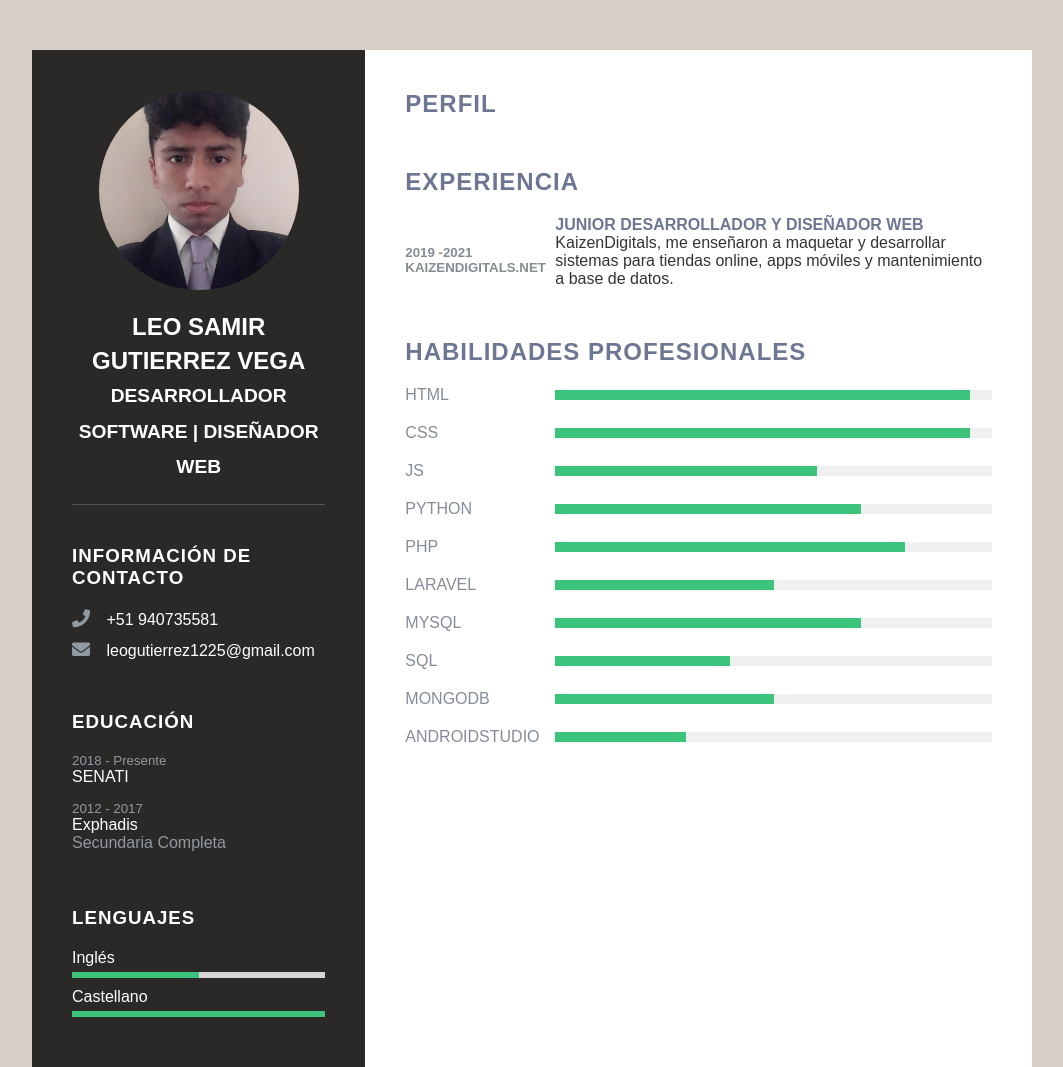
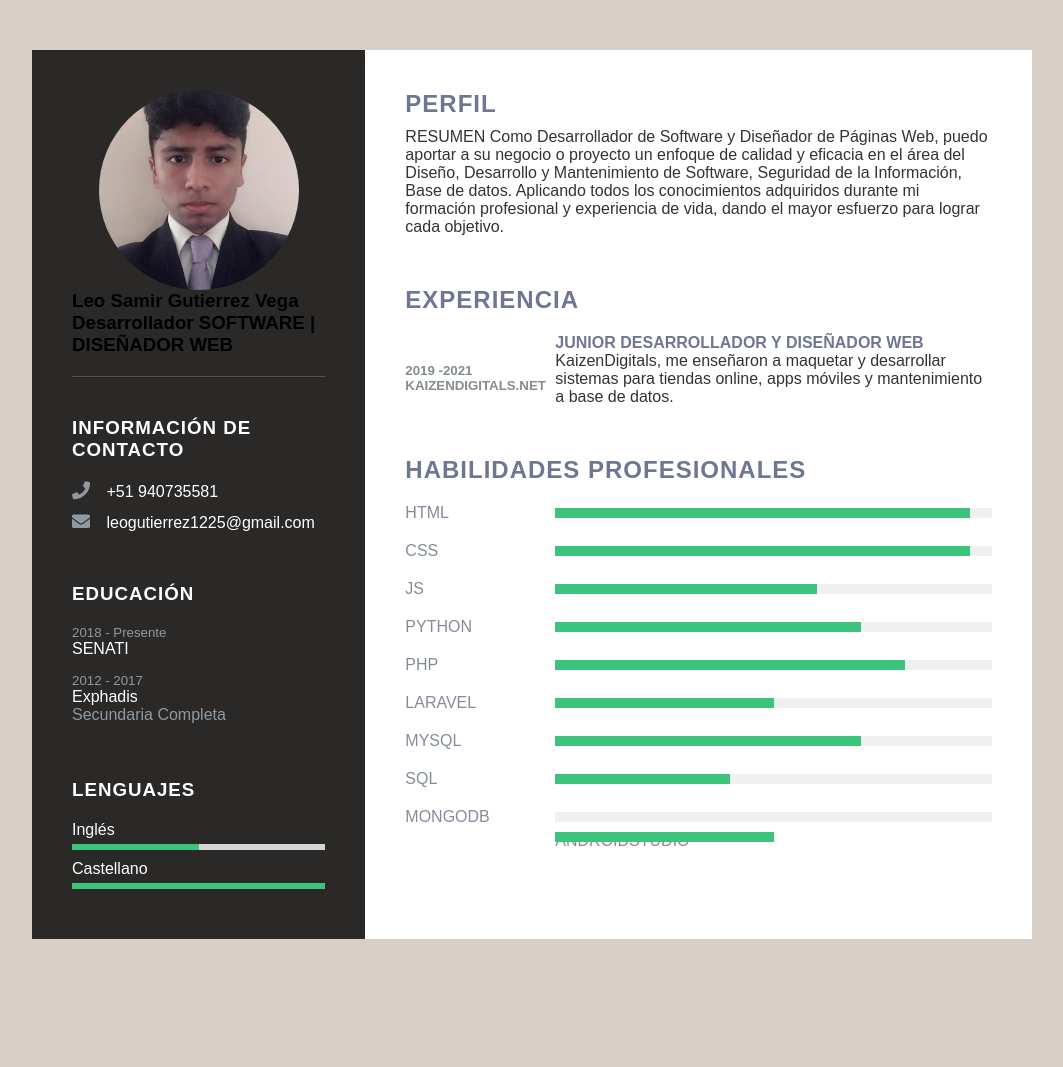
Before and after one commit to LeoGutierrezV/LeoGutierrezV.github.io, a plain HTML site: page index.html in a window 1280 px wide. Shown: the whole page, without its empty margins (108-1171 px from the left). After the commit the page ends 989 px from the top, so only its background shows below. Drawn offline with Linux system fonts and the light colour scheme.

Commit message:
Update index.html

```diff
--- a/index.html
+++ b/index.html
@@ -14,7 +14,7 @@
 				<div class="img">
 					<img src="224763639_983153245783197_293695013717355951_n (1).jpg">
 				</div>
-				<h2>Leo Samir Gutierrez Vega<br><span>Desarrollador SOFTWARE | DISEÑADOR WEB</span></h2>
+				<h3>Leo Samir Gutierrez Vega<br><span>Desarrollador SOFTWARE | DISEÑADOR WEB</span></h3>
 			</div>
 
 			<div class="contact_me">
@@ -65,7 +65,13 @@
 		<div class="right_side">
 			<div class="about">
 				<h2 class="title2">Perfil</h2>
-				<p></p>
+				<p>RESUMEN
+					Como Desarrollador de Software y Diseñador de Páginas Web, puedo aportar a su negocio o proyecto un enfoque de calidad y eficacia en el
+					área del Diseño, Desarrollo y Mantenimiento de Software, Seguridad de la
+					Información, Base de datos.
+					Aplicando todos los conocimientos adquiridos durante mi formación profesional y
+					experiencia de vida, dando el mayor esfuerzo para lograr cada objetivo.
+				</p>
 			</div>
 			<div class="about">
 				<h2 class="title2">Experiencia</h2>
@@ -117,7 +123,7 @@
 				</div>
 				<div class="box">
 					<h4>Mongodb</h4>
-					<div class="porcentaje"><div style="width: 50%;"></div></div>
+					<div class="porcentaje"><div style="width: 50%; border-radius=5px;></div></div>
 				</div>
 				<div class="box">
 					<h4>AndroidStudio</h4>
```
